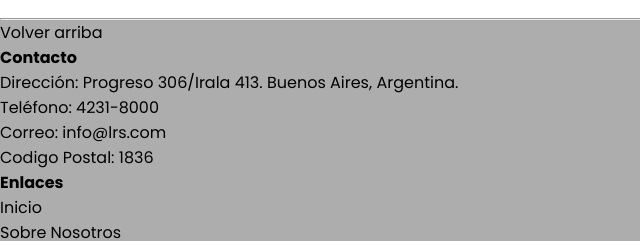
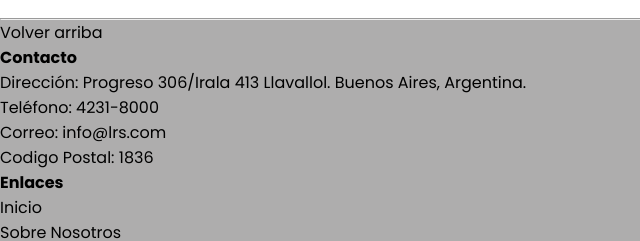
Before and after one commit to rfrancol/PF-ROSSO-LOBO, a plain HTML site: page pages/contacto.html in a window 1280 px wide. Shown: the part 1418-1659 px from the top of the page, 0-640 px from the left. Drawn offline with Linux system fonts and the light colour scheme.

Commit message:
cambio contacto

```diff
--- a/pages/contacto.html
+++ b/pages/contacto.html
@@ -64,7 +64,7 @@
         <a href="#">Volver arriba</a>
         <div>
             <h4>Contacto</h4>
-            <p>Dirección: Progreso 306/Irala 413. Buenos Aires, Argentina.</p>
+            <p>Dirección: Progreso 306/Irala 413 Llavallol. Buenos Aires, Argentina.</p>
             <p>Teléfono: 4231-8000</p>
             <p>Correo: info@lrs.com</p>
             <p>Codigo Postal: 1836</p>
```
